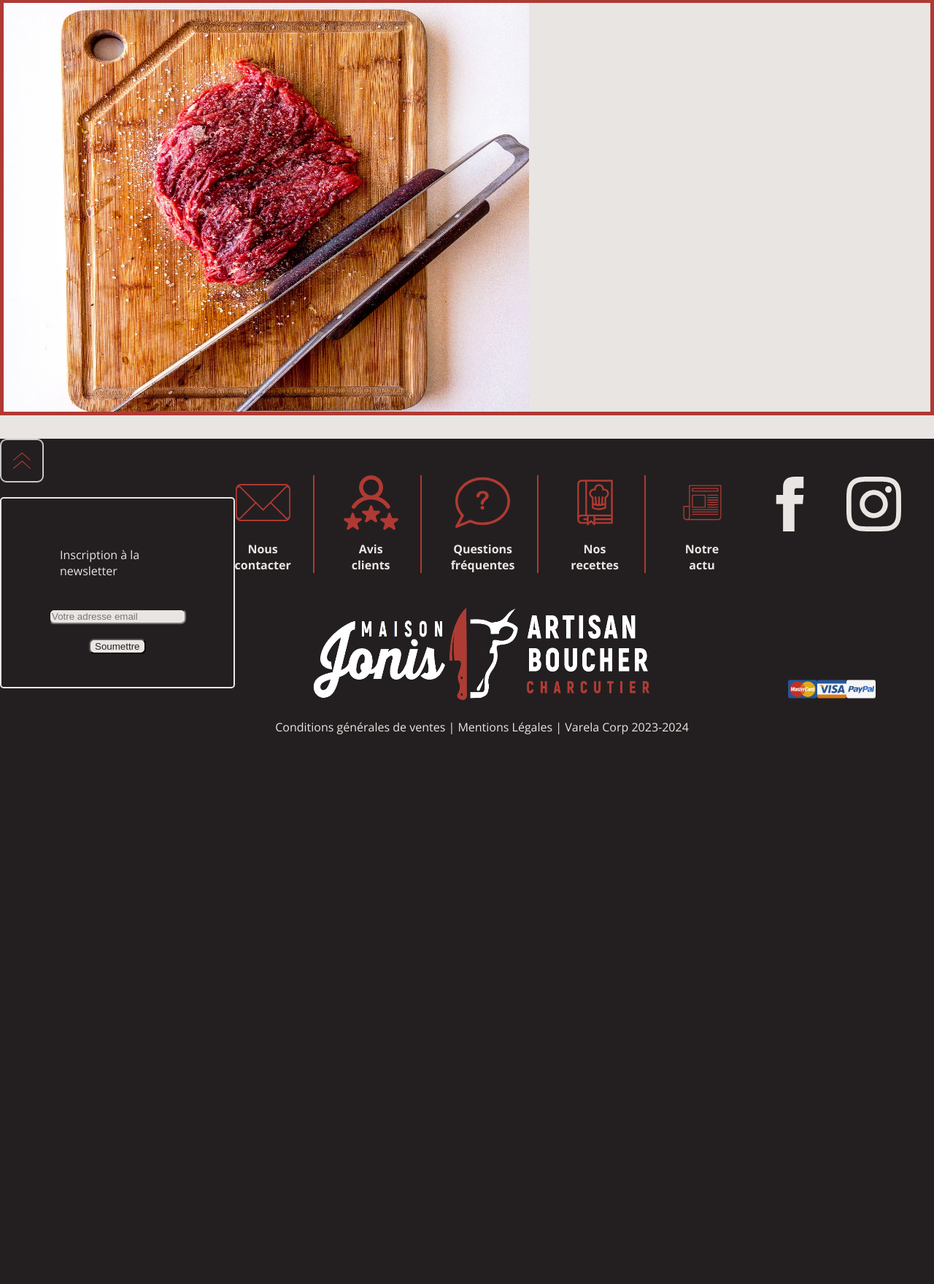
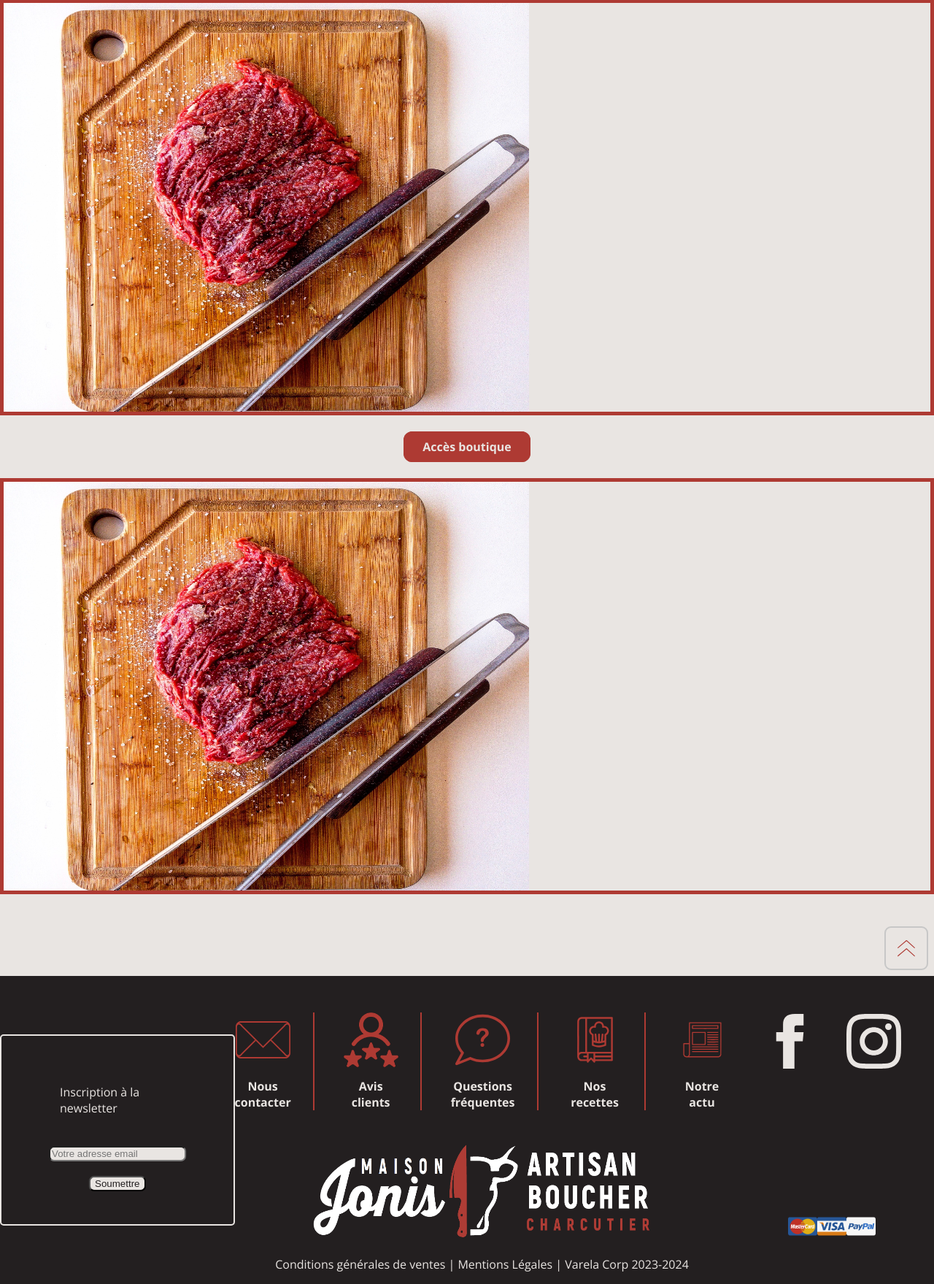
Before and after one commit to Alghard/boucherie_jonis, a PHP site: page / in a window 1280 px wide. Shown: the part 233-1992 px from the top of the page at 73% size. Before the commit the page ends 1239 px from the top, so only its background shows below. Run offline with PHP 8.4, Linux system fonts and the light colour scheme.

Commit message:
add uppage btn and shopbtn

```diff
--- a/Site/index.html
+++ b/Site/index.html
@@ -31,6 +31,7 @@
                 </div>
             </section>
         </header>
+        <div id="test">
             <div id="contain-search-bar">
                 <div id="search-bar">
                     <form onsubmit="event.preventDefault();" role="search">
@@ -42,10 +43,19 @@
             <div class="container" id="first-carousel">
                 <div class="container-img"><img src="img/pexels-fábio-bueno-1314041.jpg" alt="boucher" /></div>
             </div>
+            <div id="gotoshopbtn">
+                <a href="boutique.html">Accès boutique</a>
+            </div>
+            <div class="container" id="second-carousel">
+                <div class="container-img"><img src="img/pexels-fábio-bueno-1314041.jpg" alt="boucher" /></div>
+            </div>
+        </div>
+        <div id="contain-arrowup">
             <div id="arrow-up">
                 <a href="#">
                     <img src="icons/arrow_up.svg" alt="" />
                 </a>
+            </div>
         </div>
         <footer>
             <div id="newsletter">
--- a/Site/script.js
+++ b/Site/script.js
@@ -2,26 +2,30 @@
 
 const search = document.querySelector("#search-bar");
 const header = document.querySelector("header");
+const headerOffset = header.offsetHeight;
 let isFixed = false; // Variable pour suivre si la barre est fixe
-function scrolled() {
+function scrolledSearchBar() {
     // Condition modifiée pour déclencher le changement de classe dès que l'en-tête disparaît de l'écran
-    if (scrollY >= 150 && !isFixed) {
+    if (scrollY >= headerOffset && !isFixed) {
         search.classList.add("fixed");
         search.classList.remove("original");
         isFixed = true;
-    } else if (scrollY < 150 && isFixed) {
+    } else if (scrollY < headerOffset && isFixed) {
         search.classList.add("original");
         search.classList.remove("fixed");
         isFixed = false;
     }
 }
-addEventListener("scroll", scrolled, false);
-addEventListener("scroll", () => {
-    console.log(`
-    Hauteur page : ${document.body.scrollHeight}
-    Hauteur affichage : ${innerHeight}
-    Scroll Position : ${scrollY}
-    isFixed : ${isFixed}`);
-});
+addEventListener("ontouchmove", scrolledSearchBar, false); //For mobile
+addEventListener("scroll", scrolledSearchBar, false); //For computer
+// addEventListener("scroll", () => {
+//     console.log(`
+//     Hauteur page : ${document.body.scrollHeight}
+//     Hauteur affichage : ${innerHeight}
+//     Scroll Position : ${scrollY}
+//     isFixed : ${isFixed}
+//     headerOffset : ${headerOffset}
+//     searchOffset : ${search.offsetHeight}`);
+// });
 
 //FIN Script de sticky search bar
--- a/Site/style.css
+++ b/Site/style.css
@@ -1,3 +1,7 @@
+html {
+  scroll-behavior: smooth;
+}
+
 body {
   background-color: #e9e5e2;
   margin: 0px;
@@ -71,18 +75,21 @@ body header ul li a {
 body header ul li a:hover {
   text-decoration: underline;
 }
-body #contain-search-bar {
+body #test {
+  position: relative;
+}
+body #test #contain-search-bar {
   display: flex;
   justify-content: center;
 }
-body #contain-search-bar #search-bar {
+body #test #contain-search-bar #search-bar {
   margin-top: 2vh;
 }
-body #contain-search-bar #search-bar form {
+body #test #contain-search-bar #search-bar form {
   display: flex;
   flex-direction: row-reverse;
 }
-body #contain-search-bar #search-bar form input {
+body #test #contain-search-bar #search-bar form input {
   transition: 0.2s;
   background-color: #e9e5e2;
   border-radius: 9px;
@@ -90,20 +97,21 @@ body #contain-search-bar #search-bar form input {
   height: 3vh;
   width: 30vh;
   font-weight: bold;
+  font-weight: bold;
   font-size: larger;
   padding-left: 1vh;
 }
-body #contain-search-bar #search-bar form button {
+body #test #contain-search-bar #search-bar form button {
   position: absolute;
   background: none;
   border: none;
   align-self: center;
   cursor: pointer;
 }
-body #contain-search-bar #search-bar.original {
+body #test #contain-search-bar #search-bar.original {
   margin-top: 2vh;
 }
-body #contain-search-bar #search-bar.original form input {
+body #test #contain-search-bar #search-bar.original form input {
   transition: 0.2s;
   background-color: #e9e5e2;
   border-radius: 9px;
@@ -112,13 +120,13 @@ body #contain-search-bar #search-bar.original form input {
   width: 30vh;
   font-weight: bold;
 }
-body #contain-search-bar #search-bar.fixed {
+body #test #contain-search-bar #search-bar.fixed {
   margin-top: 2vh;
   position: fixed;
   top: 0;
   opacity: 90%;
 }
-body #contain-search-bar #search-bar.fixed form input {
+body #test #contain-search-bar #search-bar.fixed form input {
   transition: 0.2s;
   background-color: #e9e5e2;
   border-radius: 9px;
@@ -127,44 +135,64 @@ body #contain-search-bar #search-bar.fixed form input {
   width: 30vh;
   font-weight: bold;
 }
-body .container {
+body #test .container {
   margin: 4vh 0px 4vh 0px;
   height: 70vh;
   border: solid 5px #ae3a33;
 }
-body .container .container-img {
+body #test .container .container-img {
   height: 70vh;
   width: 90vh;
 }
-body .container .container-img img {
+body #test .container .container-img img {
   width: 100%;
   height: 100%;
 }
-body #arrow-up {
+body #gotoshopbtn {
+  text-align: center;
+}
+body #gotoshopbtn a {
+  font-weight: bold;
+  color: #e9e5e2;
+  background-color: #ae3a33;
+  text-decoration: none;
+  border-radius: 1.5vh;
+  border: #ae3a33 solid 2px;
+  padding: 1vh 3vh 1vh 3vh;
+}
+body #gotoshopbtn a:hover {
+  color: #ae3a33;
+  background-color: #e9e5e2;
+  text-decoration: underline;
+}
+body #contain-arrowup {
+  height: 10vh;
+  position: relative;
+}
+body #contain-arrowup #arrow-up {
   width: 7vh;
   height: 7vh;
   border-radius: 9px;
   border: #c7c7c7 solid 2px;
   position: absolute;
+  bottom: 1vh;
+  right: 1vh;
 }
-body #arrow-up a {
+body #contain-arrowup #arrow-up a {
   background: none;
   cursor: pointer;
 }
-body #arrow-up a img {
-  text-align: center;
+body #contain-arrowup #arrow-up a img {
   width: 7vh;
   height: 7vh;
 }
-body #arrow-up a:hover img {
-  text-align: center;
+body #contain-arrowup #arrow-up a:hover img {
   transform: scale(1.2);
 }
-body #arrow-up:hover {
+body #contain-arrowup #arrow-up:hover {
   transform: scale(1.1);
 }
 body footer {
-  bottom: 0;
   height: 30%;
   width: 100%;
   background-color: #231f20;
--- a/Site/style.scss
+++ b/Site/style.scss
@@ -1,3 +1,42 @@
+@mixin search-bar-input{
+    transition: 0.2s;
+    background-color: #e9e5e2;
+    border-radius: 9px;
+    border: #c7c7c7 solid 2px;
+    height: 3vh;
+    width: 30vh;
+    font-weight: bold;
+}
+
+@mixin arrow-up-layout{
+    width: 7vh;
+    height: 7vh;
+    border-radius: 9px;
+    border: #c7c7c7 solid 2px;
+    position: absolute;
+    bottom : 1vh;
+    right: 1vh;
+    a{
+        background:none;
+        cursor: pointer;
+            img{
+                width: 7vh;
+                height: 7vh;
+            }
+            &:hover{
+                img{
+                    transform: scale(1.2);
+                }
+            }
+    }
+    &:hover{
+        transform: scale(1.1);
+    }
+}
+
+html {
+    scroll-behavior: smooth;
+}
 body {
     background-color: #e9e5e2;
     margin: 0px;
@@ -71,6 +110,8 @@ body {
             }
         }
     }
+    #test{
+        position: relative;
         #contain-search-bar{
             display: flex;
             justify-content: center;
@@ -144,33 +168,32 @@ body {
                 }
             }
         }
-    #arrow-up{
-        width: 7vh;
-        height: 7vh;
-        border-radius: 9px;
-        border: #c7c7c7 solid 2px;
-        position: absolute;
+    }
+    #gotoshopbtn{
+        text-align: center;
         a{
-            background: none;
-            cursor: pointer;
-                img{
-                    text-align: center;
-                    width: 7vh;
-                    height: 7vh;
-                }
+            font-weight: bold;
+            color: #e9e5e2;
+            background-color: #ae3a33;
+            text-decoration: none;
+            border-radius: 1.5vh;
+            border: #ae3a33 solid 2px;
+            padding: 1vh 3vh 1vh 3vh;
             &:hover{
-                    img{
-                        text-align: center;
-                        transform: scale(1.2);
+                color: #ae3a33;
+                background-color: #e9e5e2;
+                text-decoration: underline;
             }
         }
     }
-        &:hover{
-            transform: scale(1.1);
+    #contain-arrowup{
+        height: 10vh;
+        position: relative;
+        #arrow-up{
+            @include arrow-up-layout()
         }
     }
     footer{
-        bottom: 0;
         height: 30%;
         width: 100%;
         background-color: #231f20;
```
Also changed, not shown: other parts of Site/style.scss (+3 -20 lines), 1 other file. Lines whose indentation alone changed are shown as unchanged.
